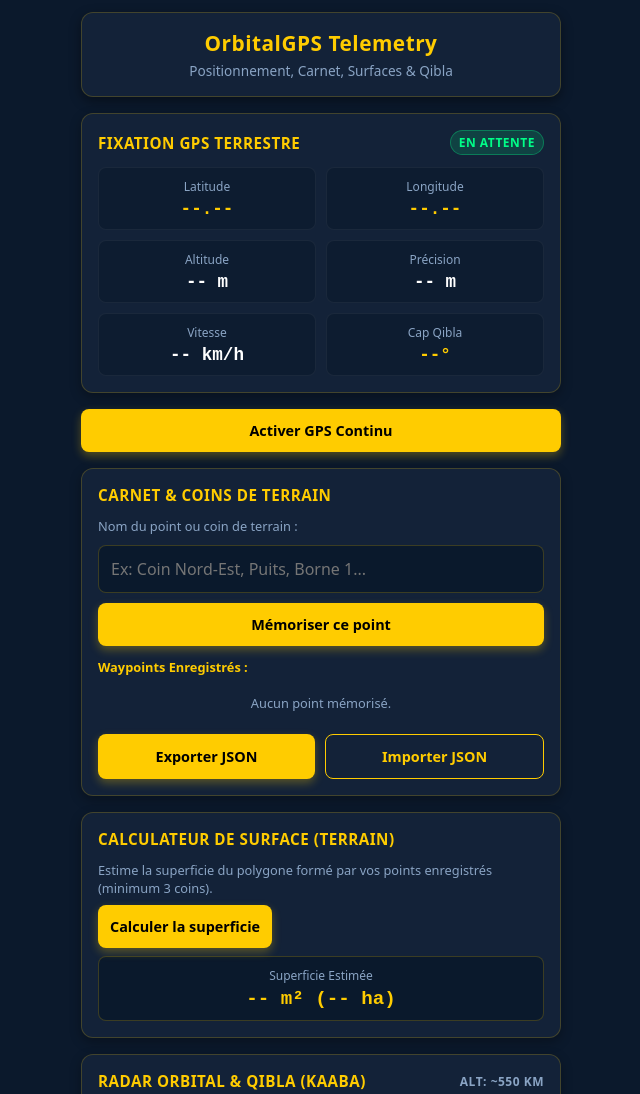
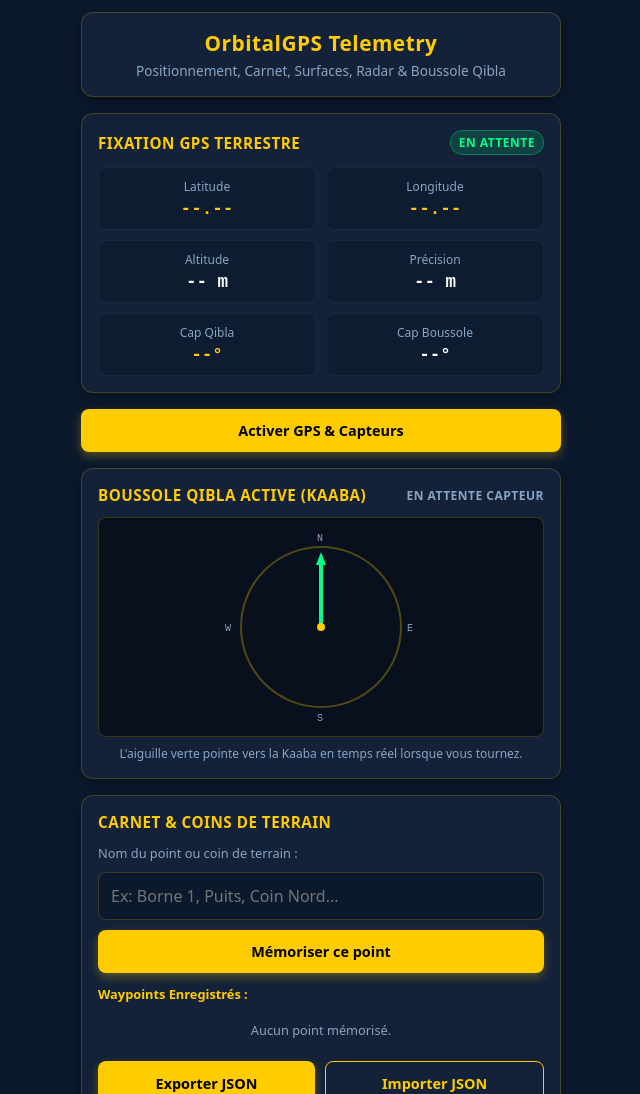
Before and after one commit to MahMoh1960/OrbitalGPS, a plain HTML site: page index.html in a window 1280 px wide. Shown: the top 1094 px of the page, without its empty margins (319-959 px from the left). Drawn offline with Linux system fonts and the light colour scheme.

Commit message:
Update title and enhance UI elements in index.html

```diff
--- a/index.html
+++ b/index.html
@@ -3,7 +3,7 @@
 <head>
     <meta charset="UTF-8">
     <meta name="viewport" content="width=device-width, initial-scale=1.0, maximum-scale=1.0, user-scalable=no">
-    <title>OrbitalGPS - Carnet, Surfaces & Qibla</title>
+    <title>OrbitalGPS - Carnet, Surfaces, Radar & Qibla</title>
     <link rel="manifest" href="manifest.json">
     <meta name="theme-color" content="#0b192c">
     <style>
@@ -125,7 +125,8 @@
             color: var(--accent-yellow);
         }
 
-        .radar-container {
+        /* Conteneurs Canvas (Radar et Boussole Qibla) */
+        .visual-container {
             position: relative;
             width: 100%;
             height: 220px;
@@ -147,11 +148,11 @@
             gap: 10px;
         }
 
-        /* RÈGLE DEMANDÉE : Boutons en JAUNE avec TEXTE NOIR LISIBLE */
+        /* BOUTONS EN JAUNE AVEC TEXTE NOIR EXPLICITE */
         button {
             flex: 1;
             background: var(--accent-yellow);
-            color: #000000; /* Texte noir sur fond jaune */
+            color: #000000;
             border: none;
             border-radius: 8px;
             padding: 12px;
@@ -210,7 +211,7 @@
             display: flex;
             flex-direction: column;
             gap: 8px;
-            max-height: 200px;
+            max-height: 180px;
             overflow-y: auto;
             margin-bottom: 12px;
         }
@@ -302,7 +303,7 @@
 <div class="container">
     <header>
         <h1>OrbitalGPS Telemetry</h1>
-        <p>Positionnement, Carnet, Surfaces & Qibla</p>
+        <p>Positionnement, Carnet, Surfaces, Radar & Boussole Qibla</p>
     </header>
 
     <!-- Section GPS Temps Réel -->
@@ -329,19 +330,31 @@
                 <div id="val-acc" class="stat-value">-- m</div>
             </div>
             <div class="stat-box">
-                <div class="stat-label">Vitesse</div>
-                <div id="val-speed" class="stat-value">-- km/h</div>
+                <div class="stat-label">Cap Qibla</div>
+                <div id="val-qibla" class="stat-value highlight">--°</div>
             </div>
             <div class="stat-box">
-                <div class="stat-label">Cap Qibla</div>
-                <div id="val-qibla" class="stat-value highlight">--°</div>
+                <div class="stat-label">Cap Boussole</div>
+                <div id="val-heading" class="stat-value">--°</div>
             </div>
         </div>
     </div>
 
     <!-- Contrôles GPS -->
     <div class="controls">
-        <button id="btn-lock" onclick="toggleTracking()">Activer GPS Continu</button>
+        <button id="btn-lock" onclick="toggleTracking()">Activer GPS & Capteurs</button>
+    </div>
+
+    <!-- 1. BOUSSOLE QIBLA INTERACTIVE (Tourne avec le téléphone) -->
+    <div class="card">
+        <div class="card-title">
+            <span>Boussole Qibla Active (Kaaba)</span>
+            <span id="compass-status" style="font-size:0.75rem; color:var(--text-muted);">En attente capteur</span>
+        </div>
+        <div class="visual-container">
+            <canvas id="compassCanvas" width="260" height="220"></canvas>
+        </div>
+        <p style="font-size: 0.75rem; color: var(--text-muted); text-align: center; margin-top: 8px;">L'aiguille verte pointe vers la Kaaba en temps réel lorsque vous tournez.</p>
     </div>
 
     <!-- Carnet & Façade de Saisie -->
@@ -351,7 +364,7 @@
         </div>
         <div class="form-group">
             <label for="waypoint-name">Nom du point ou coin de terrain :</label>
-            <input type="text" id="waypoint-name" placeholder="Ex: Coin Nord-Est, Puits, Borne 1...">
+            <input type="text" id="waypoint-name" placeholder="Ex: Borne 1, Puits, Coin Nord...">
             <button onclick="saveCurrentPosition()">Mémoriser ce point</button>
         </div>
         <div style="font-size: 0.8rem; color: var(--accent-yellow); margin-bottom: 8px; font-weight: 600;">Waypoints Enregistrés :</div>
@@ -359,7 +372,7 @@
             <!-- Rempli dynamiquement -->
         </div>
 
-        <!-- Boutons d'exportation / importation JSON demandés -->
+        <!-- Boutons JSON -->
         <div class="controls" style="margin-top: 10px;">
             <button onclick="exportJSON()">Exporter JSON</button>
             <button class="secondary" onclick="document.getElementById('import-file').click()">Importer JSON</button>
@@ -372,7 +385,6 @@
         <div class="card-title">
             <span>Calculateur de Surface (Terrain)</span>
         </div>
-        <p style="font-size: 0.8rem; color: var(--text-muted); margin-bottom: 8px;">Estime la superficie du polygone formé par vos points enregistrés (minimum 3 coins).</p>
         <button onclick="calculateLandArea()">Calculer la superficie</button>
         <div class="calc-result">
             <div class="stat-label">Superficie Estimée</div>
@@ -380,13 +392,13 @@
         </div>
     </div>
 
-    <!-- Section Radar LEO & Qibla -->
+    <!-- 2. RADAR ORBITAL (Conservé et Indépendant) -->
     <div class="card">
         <div class="card-title">
-            <span>Radar Orbital & Qibla (Kaaba)</span>
+            <span>Radar Orbital LEO (Satellites)</span>
             <span style="font-size: 0.75rem; color: var(--text-muted);">Alt: ~550 km</span>
         </div>
-        <div class="radar-container">
+        <div class="visual-container">
             <canvas id="radarCanvas" width="260" height="220"></canvas>
         </div>
     </div>
@@ -394,7 +406,7 @@
     <!-- Journaux -->
     <div class="card" style="padding: 10px;">
         <div class="card-title" style="margin-bottom: 6px; font-size: 0.8rem;">Flux de Télémétrie</div>
-        <div id="log-box" class="logs">[SYSTEM] Prêt. Données sauvegardées en local (LocalStorage & JSON).</div>
+        <div id="log-box" class="logs">[SYSTEM] Prêt. Boussole et Radar actifs.</div>
     </div>
 
     <footer>OrbitalGPS PWA • Android APK Ready</footer>
@@ -403,7 +415,9 @@
 <script>
     let watchId = null;
     let isTracking = false;
-    let currentCoords = { lat: null, lon: null, alt: null };
+    let currentCoords = { lat: 31.6295, lon: -7.9811 }; // Valeur par défaut Marrakech
+    let qiblaAngle = 0;
+    let phoneHeading = 0; // Cap boussole du téléphone (0-360)
     const logBox = document.getElementById('log-box');
 
     function logMessage(msg) {
@@ -412,9 +426,9 @@
         logBox.scrollTop = logBox.scrollHeight;
     }
 
-    // Formule Haversine
+    // Calcul Haversine distance
     function calculateDistance(lat1, lon1, lat2, lon2) {
-        const R = 6371000; // en mètres
+        const R = 6371000;
         const dLat = (lat2 - lat1) * Math.PI / 180;
         const dLon = (lon2 - lon1) * Math.PI / 180;
         const a = Math.sin(dLat/2) * Math.sin(dLat/2) +
@@ -424,39 +438,184 @@
         return R * c;
     }
 
-    // Calcul de l'azimut de la Qibla vers La Mecque (Kaaba: 21.4225° N, 39.8262° E)
+    // Calcul azimut Qibla vers La Mecque
     function calculateQibla(lat, lon) {
         const kaabaLat = 21.4225 * Math.PI / 180;
         const kaabaLon = 39.8262 * Math.PI / 180;
         const phi = lat * Math.PI / 180;
         const lambda = lon * Math.PI / 180;
-
         const y = Math.sin(kaabaLon - lambda);
         const x = Math.cos(phi) * Math.tan(kaabaLat) - Math.sin(phi) * Math.cos(kaabaLon - lambda);
-        let qiblaRad = Math.atan2(y, x);
-        let qiblaDeg = qiblaRad * 180 / Math.PI;
-        return (qiblaDeg + 360) % 360;
+        let q = Math.atan2(y, x) * 180 / Math.PI;
+        return (q + 360) % 360;
     }
 
-    // Gestion du carnet de positions (localStorage)
+    // --- ECOUTEUR CAPTEURS D'ORIENTATION (Boussole mobile) ---
+    function initCompassSensors() {
+        if (window.DeviceOrientationEvent) {
+            window.addEventListener('deviceorientation', (event) => {
+                let heading = null;
+                if (event.webkitCompassHeading !== undefined) {
+                    heading = event.webkitCompassHeading; // iOS Safari
+                } else if (event.alpha !== null) {
+                    heading = 360 - event.alpha; // Android Chrome
+                }
+                if (heading !== null) {
+                    phoneHeading = heading;
+                    document.getElementById('val-heading').innerText = phoneHeading.toFixed(0) + "°";
+                    document.getElementById('compass-status').innerText = "Capteur Actif";
+                }
+            }, true);
+        } else {
+            document.getElementById('compass-status').innerText = "Capteurs non supportés";
+        }
+    }
+
+    // --- CANVAS 1 : BOUSSOLE QIBLA INTERACTIVE ---
+    const compassCanvas = document.getElementById('compassCanvas');
+    const cCtx = compassCanvas.getContext('2d');
+
+    function drawCompass() {
+        cCtx.clearRect(0, 0, compassCanvas.width, compassCanvas.height);
+        const cx = compassCanvas.width / 2;
+        const cy = compassCanvas.height / 2;
+        const radius = 80;
+
+        // Cadran boussole
+        cCtx.strokeStyle = 'rgba(255, 204, 0, 0.3)';
+        cCtx.lineWidth = 2;
+        cCtx.beginPath();
+        cCtx.arc(cx, cy, radius, 0, Math.PI * 2);
+        cCtx.stroke();
+
+        // Repères N, E, S, W
+        cCtx.fillStyle = '#8aa4c4';
+        cCtx.font = '10px monospace';
+        cCtx.fillText('N', cx - 4, cy - radius - 6);
+        cCtx.fillText('S', cx - 4, cy + radius + 14);
+        cCtx.fillText('E', cx + radius + 6, cy + 4);
+        cCtx.fillText('W', cx - radius - 16, cy + 4);
+
+        // Angle relatif de la Qibla par rapport à l'orientation du téléphone
+        // qiblaAngle = Cap absolu vers la Mecque. Si le téléphone a le cap phoneHeading,
+        // l'aiguille de la Qibla s'oriente à (qiblaAngle - phoneHeading).
+        const relativeAngle = (qiblaAngle - phoneHeading) * Math.PI / 180;
+
+        cCtx.save();
+        cCtx.translate(cx, cy);
+        cCtx.rotate(relativeAngle);
+
+        // Aiguille Qibla vers La Kaaba (Verte)
+        cCtx.strokeStyle = '#00ff88';
+        cCtx.lineWidth = 4;
+        cCtx.beginPath();
+        cCtx.moveTo(0, 0);
+        cCtx.lineTo(0, -radius + 10);
+        cCtx.stroke();
+
+        // Pointe de l'aiguille
+        cCtx.fillStyle = '#00ff88';
+        cCtx.beginPath();
+        cCtx.moveTo(0, -radius + 5);
+        cCtx.lineTo(-5, -radius + 18);
+        cCtx.lineTo(5, -radius + 18);
+        cCtx.fill();
+
+        cCtx.restore();
+
+        // Centre
+        cCtx.fillStyle = '#ffcc00';
+        cCtx.beginPath();
+        cCtx.arc(cx, cy, 4, 0, Math.PI * 2);
+        cCtx.fill();
+
+        requestAnimationFrame(drawCompass);
+    }
+    drawCompass();
+
+    // --- CANVAS 2 : RADAR ORBITAL LEO (Conservé) ---
+    const radarCanvas = document.getElementById('radarCanvas');
+    const rCtx = radarCanvas.getContext('2d');
+    let radarAngle = 0;
+
+    function drawRadar() {
+        rCtx.clearRect(0, 0, radarCanvas.width, radarCanvas.height);
+        const cx = radarCanvas.width / 2;
+        const cy = radarCanvas.height / 2;
+        const maxR = 85;
+
+        rCtx.strokeStyle = 'rgba(255, 204, 0, 0.15)';
+        rCtx.lineWidth = 1;
+        [28, 56, 85].forEach(r => {
+            rCtx.beginPath();
+            rCtx.arc(cx, cy, r, 0, Math.PI * 2);
+            rCtx.stroke();
+        });
+
+        rCtx.beginPath();
+        rCtx.moveTo(cx, 0); rCtx.lineTo(cx, radarCanvas.height);
+        rCtx.moveTo(0, cy); rCtx.lineTo(radarCanvas.width, cy);
+        rCtx.strokeStyle = 'rgba(255, 204, 0, 0.1)';
+        rCtx.stroke();
+
+        rCtx.save();
+        rCtx.translate(cx, cy);
+        rCtx.rotate(radarAngle);
+        const gradient = rCtx.createLinearGradient(0, 0, maxR, 0);
+        gradient.addColorStop(0, 'rgba(255, 204, 0, 0.4)');
+        gradient.addColorStop(1, 'rgba(255, 204, 0, 0)');
+        rCtx.fillStyle = gradient;
+        rCtx.beginPath();
+        rCtx.moveTo(0, 0);
+        rCtx.arc(0, 0, maxR, 0, 0.5);
+        rCtx.lineTo(0, 0);
+        rCtx.fill();
+        rCtx.restore();
+
+        const sats = [
+            { distance: 40, theta: radarAngle * 1.5, name: 'GPS-SV 03' },
+            { distance: 70, theta: -radarAngle * 0.8 + 1, name: 'GALILEO 21' },
+            { distance: 22, theta: radarAngle * 2 - 0.5, name: 'GLONASS 7' }
+        ];
+
+        sats.forEach(s => {
+            const sx = cx + Math.cos(s.theta) * s.distance;
+            const sy = cy + Math.sin(s.theta) * s.distance;
+            rCtx.fillStyle = '#ffcc00';
+            rCtx.beginPath();
+            rCtx.arc(sx, sy, 3, 0, Math.PI * 2);
+            rCtx.fill();
+            rCtx.fillStyle = 'rgba(255, 255, 255, 0.7)';
+            rCtx.font = '9px monospace';
+            rCtx.fillText(s.name, sx + 5, sy - 3);
+        });
+
+        rCtx.fillStyle = '#00ff88';
+        rCtx.beginPath();
+        rCtx.arc(cx, cy, 4, 0, Math.PI * 2);
+        rCtx.fill();
+
+        radarAngle += 0.02;
+        requestAnimationFrame(drawRadar);
+    }
+    drawRadar();
+
+    // Gestion Carnet Waypoints
     let waypoints = JSON.parse(localStorage.getItem('orbital_waypoints') || '[]');
 
     function renderWaypoints() {
         const listContainer = document.getElementById('saved-list');
         listContainer.innerHTML = '';
-
         if (waypoints.length === 0) {
             listContainer.innerHTML = '<div style="text-align:center; color: var(--text-muted); font-size: 0.8rem; padding: 10px;">Aucun point mémorisé.</div>';
             return;
         }
-
         waypoints.forEach((wp, index) => {
             let distText = "-- m";
-            if (currentCoords.lat !== null && currentCoords.lon !== null) {
+            if (currentCoords.lat !== null) {
                 const dist = calculateDistance(currentCoords.lat, currentCoords.lon, wp.lat, wp.lon);
                 distText = dist < 1000 ? dist.toFixed(0) + " m" : (dist / 1000).toFixed(2) + " km";
             }
-
             const item = document.createElement('div');
             item.className = 'saved-item';
             item.innerHTML = `
@@ -475,27 +634,20 @@
     }
 
     function saveCurrentPosition() {
-        if (currentCoords.lat === null || currentCoords.lon === null) {
-            alert("Veuillez d'abord activer le GPS pour fixer votre position.");
-            return;
-        }
         const nameInput = document.getElementById('waypoint-name');
         const customName = nameInput.value.trim();
-
         if (!customName) {
             alert("Veuillez donner un nom à ce point ou coin de terrain.");
             nameInput.focus();
             return;
         }
-
         waypoints.push({
             name: customName,
             lat: currentCoords.lat,
             lon: currentCoords.lon,
-            alt: currentCoords.alt !== null ? currentCoords.alt.toFixed(1) + " m" : "N/A",
+            alt: currentCoords.alt !== undefined ? currentCoords.alt.toFixed(1) + " m" : "N/A",
             date: new Date().toISOString()
         });
-
         localStorage.setItem('orbital_waypoints', JSON.stringify(waypoints));
         nameInput.value = '';
         renderWaypoints();
@@ -509,7 +661,6 @@
         logMessage("Point supprimé.");
     }
 
-    // --- EXPORT ET IMPORT JSON ---
     function exportJSON() {
         if (waypoints.length === 0) {
             alert("Aucun enregistrement à exporter.");
@@ -522,7 +673,7 @@
         document.body.appendChild(downloadAnchor);
         downloadAnchor.click();
         downloadAnchor.remove();
-        logMessage("Export JSON réussi (sauvegarde sécurisée hors APK).");
+        logMessage("Export JSON réussi.");
     }
 
     function importJSON(event) {
@@ -536,26 +687,24 @@
                     waypoints = imported;
                     localStorage.setItem('orbital_waypoints', JSON.stringify(waypoints));
                     renderWaypoints();
-                    logMessage(`Import réussi : ${waypoints.length} points chargés.`);
-                    alert(`Importation réussie : ${waypoints.length} points restaurés.`);
+                    logMessage(`Import réussi : ${waypoints.length} points.`);
+                    alert(`Importation réussie : ${waypoints.length} points.`);
                 } else {
-                    alert("Format de fichier JSON invalide.");
+                    alert("Format JSON invalide.");
                 }
             } catch (err) {
-                alert("Erreur lors de la lecture du fichier JSON.");
+                alert("Erreur de lecture du JSON.");
             }
         };
         reader.readAsText(file);
-        event.target.value = ''; // Reset file input
+        event.target.value = '';
     }
 
-    // --- CALCULATEUR DE SURFACE (Formule géodésique par polygones) ---
     function calculateLandArea() {
         if (waypoints.length < 3) {
-            alert("Veuillez enregistrer au moins 3 points (coins de terrain) pour calculer une surface.");
+            alert("Veuillez enregistrer au moins 3 points (coins de terrain).");
             return;
         }
-        // Conversion approximative en mètres plans locaux par rapport au premier point
         const lat0 = waypoints[0].lat;
         const lon0 = waypoints[0].lon;
         const metersPerLat = 111320;
@@ -575,74 +724,9 @@
         }
         area = Math.abs(area) / 2.0;
         let hectares = area / 10000;
-
         document.getElementById('area-result').innerText = `${area.toFixed(1)} m² (${hectares.toFixed(4)} ha)`;
-        logMessage(`Surface calculée : ${area.toFixed(1)} m².`);
+        logMessage(`Surface : ${area.toFixed(1)} m².`);
     }
-
-    // Canvas Radar & Qibla
-    const canvas = document.getElementById('radarCanvas');
-    const ctx = canvas.getContext('2d');
-    let angle = 0;
-    let currentQibla = 0;
-
-    function drawRadar() {
-        ctx.clearRect(0, 0, canvas.width, canvas.height);
-        const cx = canvas.width / 2;
-        const cy = canvas.height / 2;
-        const maxR = 90;
-
-        ctx.strokeStyle = 'rgba(255, 204, 0, 0.15)';
-        ctx.lineWidth = 1;
-        [30, 60, 90].forEach(r => {
-            ctx.beginPath();
-            ctx.arc(cx, cy, r, 0, Math.PI * 2);
-            ctx.stroke();
-        });
-
-        ctx.beginPath();
-        ctx.moveTo(cx, 0); ctx.lineTo(cx, canvas.height);
-        ctx.moveTo(0, cy); ctx.lineTo(canvas.width, cy);
-        ctx.strokeStyle = 'rgba(255, 204, 0, 0.1)';
-        ctx.stroke();
-
-        // Indicateur Qibla (Aiguille vers la Kaaba)
-        if (currentQibla > 0) {
-            const qRad = (currentQibla - 90) * Math.PI / 180;
-            ctx.strokeStyle = '#00ff88';
-            ctx.lineWidth = 2;
-            ctx.beginPath();
-            ctx.moveTo(cx, cy);
-            ctx.lineTo(cx + Math.cos(qRad) * 75, cy + Math.sin(qRad) * 75);
-            ctx.stroke();
-            ctx.fillStyle = '#00ff88';
-            ctx.font = '10px monospace';
-            ctx.fillText('QIBLA', cx + Math.cos(qRad) * 50 - 15, cy + Math.sin(qRad) * 50 - 5);
-        }
-
-        ctx.save();
-        ctx.translate(cx, cy);
-        ctx.rotate(angle);
-        const gradient = ctx.createLinearGradient(0, 0, maxR, 0);
-        gradient.addColorStop(0, 'rgba(255, 204, 0, 0.4)');
-        gradient.addColorStop(1, 'rgba(255, 204, 0, 0)');
-        ctx.fillStyle = gradient;
-        ctx.beginPath();
-        ctx.moveTo(0, 0);
-        ctx.arc(0, 0, maxR, 0, 0.5);
-        ctx.lineTo(0, 0);
-        ctx.fill();
-        ctx.restore();
-
-        ctx.fillStyle = '#00ff88';
-        ctx.beginPath();
-        ctx.arc(cx, cy, 4, 0, Math.PI * 2);
-        ctx.fill();
-
-        angle += 0.02;
-        requestAnimationFrame(drawRadar);
-    }
-    drawRadar();
 
     // Gestion GPS
     function toggleTracking() {
@@ -654,13 +738,14 @@
                 alert("La géolocalisation n'est pas supportée.");
                 return;
             }
-            logMessage("Activation du GPS...");
+            initCompassSensors();
+            logMessage("Activation GPS et capteurs...");
             statusBadge.innerText = "Recherche...";
 
             watchId = navigator.geolocation.watchPosition(
                 position => {
                     isTracking = true;
-                    btn.innerText = "Arrêter GPS";
+                    btn.innerText = "Arrêter Suivi";
                     btn.style.background = "#ff4444";
                     btn.style.color = "#ffffff";
                     statusBadge.innerText = "Fix 3D Actif";
@@ -669,14 +754,13 @@
                     currentCoords.lon = position.coords.longitude;
                     currentCoords.alt = position.coords.altitude;
 
-                    currentQibla = calculateQibla(currentCoords.lat, currentCoords.lon);
+                    qiblaAngle = calculateQibla(currentCoords.lat, currentCoords.lon);
 
                     document.getElementById('val-lat').innerText = currentCoords.lat.toFixed(6);
                     document.getElementById('val-lon').innerText = currentCoords.lon.toFixed(6);
                     document.getElementById('val-alt').innerText = currentCoords.alt ? currentCoords.alt.toFixed(1) + " m" : "N/A";
                     document.getElementById('val-acc').innerText = position.coords.accuracy.toFixed(1) + " m";
-                    document.getElementById('val-speed').innerText = position.coords.speed ? (position.coords.speed * 3.6).toFixed(1) + " km/h" : "0 km/h";
-                    document.getElementById('val-qibla').innerText = currentQibla.toFixed(1) + "°";
+                    document.getElementById('val-qibla').innerText = qiblaAngle.toFixed(1) + "°";
 
                     renderWaypoints();
                 },
@@ -689,11 +773,11 @@
         } else {
             navigator.geolocation.clearWatch(watchId);
             isTracking = false;
-            btn.innerText = "Activer GPS Continu";
+            btn.innerText = "Activer GPS & Capteurs";
             btn.style.background = "var(--accent-yellow)";
             btn.style.color = "#000000";
             statusBadge.innerText = "En attente";
-            logMessage("GPS arrêté.");
+            logMessage("Suivi arrêté.");
         }
     }
 
```
